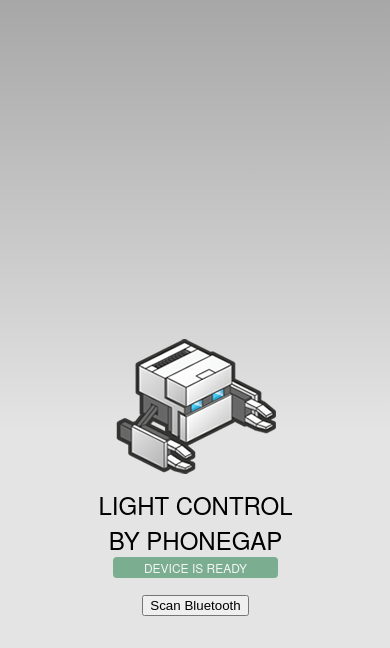
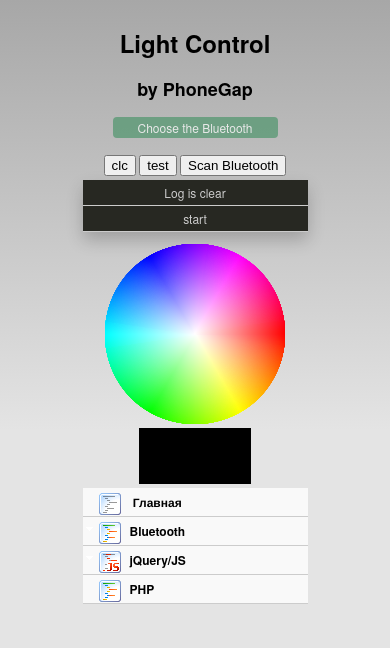
Before and after one commit to romanlutai/light-control, a plain HTML site: page www/index.html in a window 390 px wide. Both pictures are taken after a click on the button "Scan Bluetooth". Drawn offline with Linux system fonts and the light colour scheme; some packages are replaced by stand-ins of ours.

Commit message:
Major update
Changed design;
Added color circle;
[debugging] added menu

```diff
--- a/www/css/index.css
+++ b/www/css/index.css
@@ -1,21 +1,3 @@
-/*
- * Licensed to the Apache Software Foundation (ASF) under one
- * or more contributor license agreements.  See the NOTICE file
- * distributed with this work for additional information
- * regarding copyright ownership.  The ASF licenses this file
- * to you under the Apache License, Version 2.0 (the
- * "License"); you may not use this file except in compliance
- * with the License.  You may obtain a copy of the License at
- *
- * http://www.apache.org/licenses/LICENSE-2.0
- *
- * Unless required by applicable law or agreed to in writing,
- * software distributed under the License is distributed on an
- * "AS IS" BASIS, WITHOUT WARRANTIES OR CONDITIONS OF ANY
- * KIND, either express or implied.  See the License for the
- * specific language governing permissions and limitations
- * under the License.
- */
 * {
     -webkit-tap-highlight-color: rgba(0,0,0,0); /* make transparent link selection, adjust last value opacity 0 to 1.0 */
 }
@@ -41,41 +23,23 @@
     height:100%;
     margin:0px;
     padding:0px;
-    text-transform:uppercase;
+    /*text-transform:uppercase;*/
     width:100%;
 }
 
 /* Portrait layout (default) */
 .app {
-    background:url(../img/logo.png) no-repeat center top; /* 170px x 200px */
-    position:absolute;             /* position in the center of the screen */
-    left:50%;
-    top:50%;
+/*    background:url(../img/logo.png) no-repeat center top; /* 170px x 200px */
+/*    position:absolute;             /* position in the center of the screen */
+/*    left:50%;
+    top:50%;*/
     height:50px;                   /* text area height */
     width:225px;                   /* text area width */
+    margin: auto;
     text-align:center;
-    padding:180px 0px 0px 0px;     /* image height is 200px (bottom 20px are overlapped with text) */
-    margin:-115px 0px 0px -112px;  /* offset vertical: half of image height and text area height */
+    padding:10px 0px 0px 0px;     /* image height is 200px (bottom 20px are overlapped with text) */
+/*    margin:-115px 0px 0px -112px;  /* offset vertical: half of image height and text area height */
                                    /* offset horizontal: half of text area width */
-}
-
-/* Landscape layout (with min-width) */
-@media screen and (min-aspect-ratio: 1/1) and (min-width:400px) {
-    .app {
-        background-position:left center;
-        padding:75px 0px 75px 170px;  /* padding-top + padding-bottom + text area = image height */
-        margin:-90px 0px 0px -198px;  /* offset vertical: half of image height */
-                                      /* offset horizontal: half of image width and text area width */
-    }
-}
-
-h1 {
-    font-size:24px;
-    font-weight:normal;
-    margin:0px;
-    overflow:visible;
-    padding:0px;
-    text-align:center;
 }
 
 .event {
@@ -113,3 +77,43 @@
     animation:fade 3000ms infinite;
     -webkit-animation:fade 3000ms infinite;
 }
+
+.comments {
+    min-width: 160px;
+    box-shadow: 0px 8px 16px 0px rgba(0,0,0,0.2);
+    margin: 4px 0;
+}
+.dark {
+    background-color: #272822;
+    color: #ccc ;
+}
+.bright {
+    background-color: #f9f9f9;
+    color: black ;
+}
+.logline {
+    border-bottom:1px solid #ccc;
+    padding: 4px 2px;
+}
+
+#bt_list {
+    list-style:none;
+    padding:0;
+}
+#bt_list li {
+    border-bottom:1px solid #ccc;
+    padding: 4px 2px;
+}
+
+#colorSpace {
+    margin: 4px auto;
+    width: 80%;
+    left: 10%;
+}
+#currentRGB {
+    display: block;
+    background: black;
+    margin: 4px auto;
+    width: 50%;
+    padding-top: 25%;
+}
--- /dev/null
+++ b/www/css/menu.css
@@ -0,0 +1,110 @@
+#nav {
+    margin: auto;
+    padding:10px 0px 0px 0px;
+    text-align:left;
+}
+#nav, #nav ul {
+    list-style:none;
+    padding:0;
+}
+#nav ul {
+    position:relative;
+    z-index:-1;
+}
+#nav li {
+    position:relative;
+    z-index:100;
+}
+#nav ul li {
+    margin-top:-23px;
+
+    -moz-transition:  0.4s linear 0.4s;
+    -ms-transition: 0.4s linear 0.4s;
+    -o-transition: 0.4s linear 0.4s;
+    -webkit-transition: 0.4s linear 0.4s;
+    transition: 0.4s linear 0.4s;
+}
+#nav li a {
+    background-color:#f9f9f9;
+    border-bottom:1px solid #ccc;
+    color:black;
+    display:block;
+    font-size:12px;
+    font-weight:bold;
+    line-height:28px;
+    outline:0;
+    padding-left:15px;
+    text-decoration:none;
+}
+#nav li a.sub {
+    background:#f9f9f9 url("../img/down.gif") no-repeat;
+}
+#nav li a + img {
+    cursor:pointer;
+    display:none;
+    height:28px;
+    left:0;
+    position:absolute;
+    top:0;
+    width:200px;
+}
+#nav li a img {
+    border-width:0px;
+    height:24px;
+    line-height:28px;
+    margin-right:8px;
+    vertical-align:middle;
+    width:24px;
+}
+#nav li a:hover {
+    background-color:green;
+}
+#nav ul li a {
+    background-color:#eee;
+    border-bottom:1px solid #ccc;
+    color:#000;
+    font-size:11px;
+    line-height:22px;
+}
+#nav ul li a:hover {
+    background-color:#ddd;
+    color:#444;
+}
+#nav ul li a img {
+    background: url("../img/bulb.png") no-repeat;
+    border-width:0px;
+    height:16px;
+    line-height:22px;
+    margin-right:5px;
+    vertical-align:middle;
+    width:16px;
+}
+#nav ul li:nth-child(odd) a img {
+    background:url("../img/bulb2.png") no-repeat;
+}
+#nav a.sub:focus {
+    background:#bcbdc1;
+    outline:0;
+}
+#nav a:focus ~ ul li {
+    margin-top:0;
+
+    -moz-transition:  0.4s linear;
+    -ms-transition: 0.4s linear;
+    -o-transition: 0.4s linears;
+    -webkit-transition: 0.4s linears;
+    transition: 0.4s linear;
+}
+#nav a:focus + img, #nav a:active + img {
+    display:block;
+}
+#nav a.sub:active {
+    background:red ;
+    outline:0;
+}
+#nav a:active ~ ul li {
+    margin-top:0;
+}
+#nav ul:hover {
+    display:block;
+}
--- a/www/index.html
+++ b/www/index.html
@@ -38,27 +38,64 @@
     -->
     <!-- <meta http-equiv="Content-Security-Policy" content="default-src 'self' data: gap: 'unsafe-inline' https://ssl.gstatic.com; style-src 'self' 'unsafe-inline'; media-src *" /> -->
 
+    <link rel="stylesheet" type="text/css" href="css/menu.css" />
     <link rel="stylesheet" type="text/css" href="css/index.css" />
     <title>Light Control</title>
 </head>
 
 <body>
     <div class="app">
-        <h1>Light Control by PhoneGap</h1>
+        <h1>Light Control</h1>
+        <h2>by PhoneGap</h2>
         <div id="deviceready" class="blink">
             <p class="event listening">Connecting to Device</p>
-            <p class="event received">Device is Ready</p>
+            <p class="event received" id="green">Choose the Bluetooth</p>
         </div>
         </br>
-        <button onclick="bt.scan()">Scan Bluetooth</button>
-        <div id="scan_bt_res">
+        <button onclick="semiLog.clc()">clc</button>
+        <button onclick="test()">test</button>
+        <button onclick="bt.check()">Scan Bluetooth</button>
+
+        <div class="comments dark" id="semiLog"><div class="logline"> Log is clear </div></div>
+        <div class="comments bright">
             <ul id="bt_list">
             </ul>
         </div>
+
+        <div id="colorSpace"></div>
+        <div id="currentRGB"></div>
+        <div id="status"></div>
+
+
+        <ul id="nav">
+            <li><a href="#"><img src="img/t1.png" /> Главная</a></li>
+            <li><a href="#" class="sub" onclick="togleshow('drop1')" id="drop1" tabindex="1"><img src="img/t2.png" />Bluetooth</a><img src="img/up.gif" alt="" />
+                <ul>
+                    <li><a href="#"><img src="img/empty.gif" />Ссылка 1</a></li>
+                    <li><a href="#"><img src="img/empty.gif" />Ссылка 2</a></li>
+                    <li><a href="#"><img src="img/empty.gif" />Ссылка 3</a></li>
+                    <li><a href="#"><img src="img/empty.gif" />Ссылка 4</a></li>
+                    <li><a href="#"><img src="img/empty.gif" />Ссылка 5</a></li>
+                </ul>
+            </li>
+            <li><a href="#" class="sub" tabindex="1"><img src="img/t3.png" />jQuery/JS</a><img src="img/up.gif" alt="" />
+                <ul>
+                    <li><a href="#"><img src="img/empty.gif" />Ссылка 6</a></li>
+                    <li><a href="#"><img src="img/empty.gif" />Ссылка 7</a></li>
+                    <li><a href="#"><img src="img/empty.gif" />Ссылка 8</a></li>
+                    <li><a href="#"><img src="img/empty.gif" />Ссылка 9</a></li>
+                    <li><a href="#"><img src="img/empty.gif" />Ссылка 10</a></li>
+                </ul>
+            </li>
+            <li><a href="#"><img src="img/t2.png" />PHP</a></li>
+        </ul>
+
     </div>
     <script type="text/javascript" src="cordova.js"></script>
     <script type="text/javascript" src="js/index.js"></script>
     <script type="text/javascript" src="js/bt.js"></script>
+    <script type="text/javascript" src="js/menu.js"></script>
+    <script type="text/javascript" src="js/color-space.js"></script>
     <script type="text/javascript">
         app.initialize();
     </script>
--- a/www/js/bt.js
+++ b/www/js/bt.js
@@ -1,12 +1,34 @@
-// const device = require('device');
-// const bluetoothSerial = require('bluetoothSerial');
-
-//var btList = null;
-
+var btListHTML = document.getElementById('bt_list');
+var greenStatus = document.getElementById('green');
 var bt = {
+  check: function() {
+    semiLog.log('start');
+    bluetoothSerial.isEnabled(
+//      var btListHTML = document.getElementById('bt_list');
+      function() {
+          console.log("Bluetooth is enabled");
+          semiLog.log("enabled");
+      },
+      function() {
+          console.log("Bluetooth is *not* enabled");
+          semiLog.log("NOT enabled");
+      }
+    );
+    this.list();
+  },
+  list: function() {
+    btListHTML.classList.toggle("show");
+    btListHTML.innerHTML = "";
+    bluetoothSerial.list(function(devices) {
+        devices.forEach(function(device) {
+          console.log(device.id);
+          btListHTML.insertAdjacentHTML('afterbegin',`<li onclick="bt.pair('${device.name}','${device.id}')">${device.name}</li>`);
+        });
+      }, function(failure){console.log(failure);}
+    );
+  },
   scan: function() {
-    var btListHTML = document.getElementById('bt_list');
-    btListHTML.innerHTML = "";
+  btListHTML.innerHTML = "";
     bluetoothSerial.list(function(devices) {
       if ( device.platform == 'Android' ) {
         bluetoothSerial.enable(
@@ -20,17 +42,36 @@
         bluetoothSerial.discoverUnpaired(function(devices) {
             devices.forEach(function(device) {
                 console.log(device.id);
-                btListHTML.insertAdjacentHTML('beforeend',`<li onclick="bt.pair('${device.id}')">${device.name}</li>`);
+                btListHTML.insertAdjacentHTML('beforeend',`<li onclick="bt.pair('${device.name}','${device.id}')">${device.name}</li>`);
             })
         }, function(failure){console.log(failure);} );
       }
       devices.forEach(function(device) {
         console.log(device.id);
-        btListHTML.insertAdjacentHTML('afterbegin',`<li onclick="bt.pair('${device.id}')">${device.name}</li>`);
+        btListHTML.insertAdjacentHTML('afterbegin',`<li onclick="bt.pair('${device.name}','${device.id}')">${device.name}</li>`);
       })
     }, function(failure){console.log(failure);} );
   },
-  pair: function(deviceId) {
-    console.log(`User chose device Id ${deviceId}`);
+  pair: function(deviceName,deviceId) {
+    semiLog.clc();
+    semiLog.log(`You chose device ${deviceName} Id ${deviceId}`);
+    greenStatus.innerHTML = deviceName;
   }
 }
+
+var semiLog = {
+  log: function(message) {
+    logWindow = document.getElementById('semiLog');
+    console.log(message);
+    logWindow.insertAdjacentHTML('beforeend','<div class="logline">'+message+'</div>');
+  },
+  clc: function() {
+    logWindow = document.getElementById('semiLog');
+    logWindow.innerHTML = '';
+  }
+}
+
+function test() {
+  var t = new Date();
+  semiLog.log( t.getTime() );
+}
--- /dev/null
+++ b/www/js/color-space.js
@@ -0,0 +1,181 @@
+function ColorPicker(element) {
+    this.element = element;
+
+    this.init = function() {
+        var diameter = this.element.offsetWidth;
+
+        var canvas = document.createElement('canvas');
+        canvas.height = diameter;
+        canvas.width = diameter,
+        this.canvas = canvas;
+
+        this.renderColorMap();
+
+        element.appendChild(canvas);
+
+        this.setupBindings();
+    };
+
+    this.renderColorMap = function() {
+        var canvas = this.canvas;
+        var ctx = canvas.getContext('2d');
+
+        var radius = canvas.width / 2;
+        var toRad = (2 * Math.PI) / 360;
+        var step = 1 / radius;
+
+        ctx.clearRect(0, 0, canvas.width, canvas.height);
+
+        var cx = cy = radius;
+        for(var i = 0; i < 360; i += step) {
+            var rad = i * toRad;
+            var x = radius * Math.cos(rad),
+                y = radius * Math.sin(rad);
+
+            ctx.strokeStyle = 'hsl(' + i + ', 100%, 50%)';
+
+            ctx.beginPath();
+            ctx.moveTo(radius, radius);
+            ctx.lineTo(cx + x, cy + y);
+            ctx.stroke();
+        }
+
+        // draw saturation gradient
+        var grd = ctx.createRadialGradient(cx,cy,0,cx,cx,radius);
+        grd.addColorStop(0,"white");
+        grd.addColorStop(1,'rgba(255, 255, 255, 0)');
+        ctx.fillStyle = grd;
+        //ctx.fillStyle = 'rgb(255, 255, 255)';
+        ctx.beginPath();
+        ctx.arc(cx, cy, radius, 0, Math.PI * 2, true);
+        ctx.closePath();
+        ctx.fill();
+
+        // render the rainbow box here ----------
+    };
+
+    this.renderMouseCircle = function(x, y) {
+        var canvas = this.canvas;
+        var ctx = canvas.getContext('2d');
+
+        ctx.strokeStyle = 'rgb(255, 255, 255)';
+        ctx.fillStyle = 'rgba(0, 0, 0, 0.5)'
+        ctx.lineWidth = '3';
+        ctx.beginPath();
+        ctx.arc(x, y, 10, 0, Math.PI * 2, true);
+        ctx.closePath();
+        ctx.fill();
+        ctx.stroke();
+    };
+
+    this.setupBindings = function() {
+        var canvas = this.canvas;
+        var ctx = canvas.getContext('2d');
+        var self = this;
+
+        // canvas.addEventListener('click', function(e) {
+        //     var x = e.offsetX || e.clientX - this.offsetLeft;
+        //     var y = e.offsetY || e.clientY - this.offsetTop;
+
+        //     var imgData = ctx.getImageData(x, y, 1, 1).data;
+        //     // var selectedColor = new Color(imgData[0], imgData[1], imgData[2]);
+        //     // console.log(selectedColor.r);
+        //     // do something with this
+
+        //     // self.renderColorMap();
+        //     self.renderMouseCircle(x, y);
+        // }, false);
+    };
+
+    this.plotRgb = function(r, g, b) {
+        var canvas = this.canvas;
+        var ctx = canvas.getContext('2d');
+
+        var [h, s, v] = rgbToHsv(r, g, b);
+        var theta = h * 2 * Math.PI;
+        var maxRadius = canvas.width / 2;
+        var r = s * maxRadius;
+        var x = r * Math.cos(theta) + maxRadius,
+            y = r * Math.sin(theta) + maxRadius;
+        this.renderMouseCircle(x, y);
+    }
+
+    this.init();
+}
+
+var pick = new ColorPicker(document.querySelector('#colorSpace'));
+
+// var lastRGB = {'r':231,'g':52,'b':35, 'active':0};
+// pick.plotRgb(lastRGB.r, lastRGB.g, lastRGB.b);
+// lastRGB.active = 1;
+
+var canvas = pick.element.querySelector('canvas');
+
+function getElementPosition(obj) {
+    var curleft = 0, curtop = 0;
+    if (obj.offsetParent) {
+        do {
+            curleft += obj.offsetLeft;
+            curtop += obj.offsetTop;
+        } while (obj = obj.offsetParent);
+        return { x: curleft, y: curtop };
+    }
+    return undefined;
+}
+
+function getEventLocation(element,event){
+    var pos = getElementPosition(element);
+
+    return {
+        x: (event.pageX - pos.x),
+        y: (event.pageY - pos.y)
+    };
+}
+
+function rgbToHsv(r, g, b){
+    r = r/255, g = g/255, b = b/255;
+    var max = Math.max(r, g, b), min = Math.min(r, g, b);
+    var h, s, v = max;
+
+    var d = max - min;
+    s = max == 0 ? 0 : d / max;
+
+    if(max == min){
+        h = 0; // achromatic
+    }else{
+        switch(max){
+            case r: h = (g - b) / d + (g < b ? 6 : 0); break;
+            case g: h = (b - r) / d + 2; break;
+            case b: h = (r - g) / d + 4; break;
+        }
+        h /= 6;
+    }
+
+    return [h, s, v];
+}
+
+function rgbToHex(r, g, b) {
+    if (r > 255 || g > 255 || b > 255)
+        throw "Invalid color component";
+    return ((r << 16) | (g << 8) | b).toString(16);
+}
+
+canvas.addEventListener("mousemove",function(e){
+    var eventLocation = getEventLocation(this,e);
+    var coord = "x=" + eventLocation.x + ", y=" + eventLocation.y;
+
+    // Get the data of the pixel according to the location generate by the getEventLocation function
+    var context = this.getContext('2d');
+    var pixelData = context.getImageData(eventLocation.x, eventLocation.y, 1, 1).data;
+
+    // If transparency on the image
+    if((pixelData[0] == 0) && (pixelData[1] == 0) && (pixelData[2] == 0) && (pixelData[3] == 0)){
+                coord += " (Transparent color detected, cannot be converted to HEX)";
+    }
+    else {
+        var hex = "#" + ("000000" + rgbToHex(pixelData[0], pixelData[1], pixelData[2])).slice(-6);
+        document.getElementById("currentRGB").style.backgroundColor = hex;
+    }
+
+    // document.getElementById("currentRGB").style.backgroundColor = hex;
+},false);
--- /dev/null
+++ b/www/js/menu.js
@@ -0,0 +1,18 @@
+function testmenu(elem) {
+    document.getElementById(elem).classList.toggle("show");
+}
+
+// Close the dropdown if the user clicks outside of it
+window.onclick = function(event) {
+  if (!event.target.matches('.dropbtn')) {
+
+    var dropdowns = document.getElementsByClassName("dropdown-content");
+    var i;
+    for (i = 0; i < dropdowns.length; i++) {
+      var openDropdown = dropdowns[i];
+      if (openDropdown.classList.contains('show')) {
+        openDropdown.classList.remove('show');
+      }
+    }
+  }
+}
```
Also changed, not shown: www/img/bulb.png (added), www/img/bulb2.png (added), www/img/down.gif (added), www/img/empty.gif (added), www/img/t1.png (added), www/img/t2.png (added), www/img/t3.png (added), www/img/up.gif (added).
